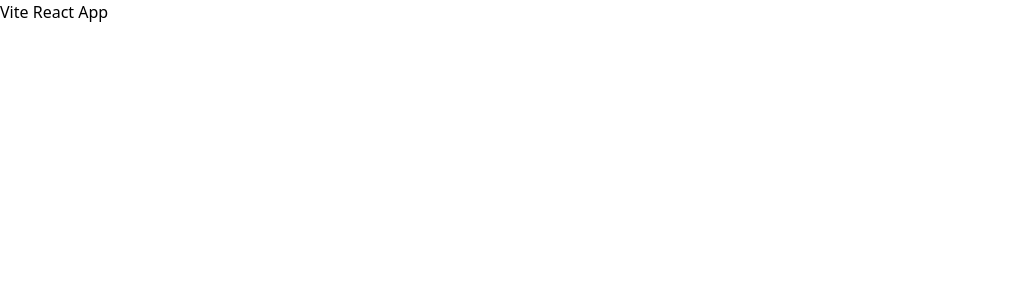
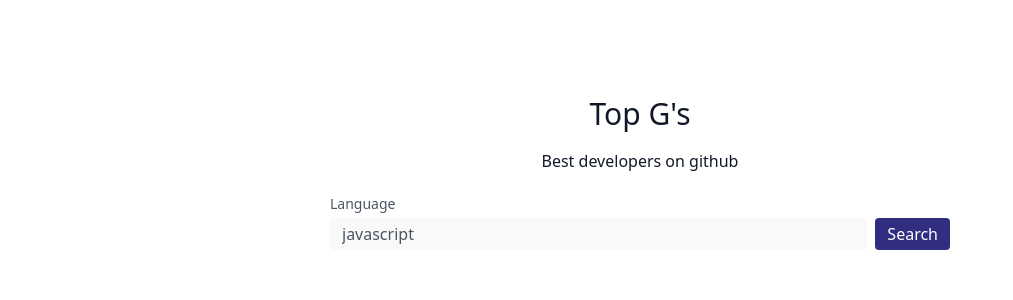
Before and after one commit to likurg42/rs-school-react-2023-Q1, a React (Vite) app in the folder react-app/: page / in a window 1280 px wide. Shown: the top 300 px of the page, without its empty margins (0-1013 px from the left). Built offline with nearby package versions, Linux system fonts and the light colour scheme; a web font is replaced by a local one.

Commit message:
feat: add header with search form

```diff
--- a/react-app/src/App.tsx
+++ b/react-app/src/App.tsx
@@ -1,11 +1,40 @@
-import React from 'react';
+import React, { PropsWithChildren } from 'react';
+import Header from './components/Header/Header';
+import SearchForm from './components/Search/SearchForm';
 
-export default class App extends React.Component<{}, {}> {
-  constructor(props: {}) {
+
+interface State {
+  currentLanguage: string;
+}
+
+export default class App extends React.Component<PropsWithChildren, State> {
+
+  constructor(props: PropsWithChildren) {
     super(props);
+    this.state = {
+      currentLanguage: localStorage.getItem('currentLanguage') || 'javascript',
+    };
+    this.setCurrentLanguage = this.setCurrentLanguage.bind(this);
+  }
+
+
+  setCurrentLanguage(language: string) {
+    this.setState(() => ({
+      currentLanguage: language,
+    }));
+    localStorage.setItem('currentLanguage', language);
   }
 
   render() {
-    return <h1>Vite React App</h1>
+    return (
+      <div className="lg:container px-5 py-24 mx-auto text-gray-900">
+        <Header>
+          <SearchForm
+            setCurrentLanguage={this.setCurrentLanguage}
+            currentLanguage={this.state.currentLanguage}
+          />
+        </Header>
+      </div>
+    );
   }
 }
--- /dev/null
+++ b/react-app/src/components/Header/Header.tsx
@@ -0,0 +1,19 @@
+import { Component, PropsWithChildren } from 'react';
+
+export default class Header extends Component<PropsWithChildren> {
+  constructor(props: PropsWithChildren) {
+    super(props);
+  }
+
+  render() {
+    return (
+      <header className="mb-12 flex w-full flex-col text-center">
+        <h1 className="mb-4 text-2xl font-medium title-font sm:text-3xl">
+          Top G&apos;s
+        </h1>
+        <p className="leading-relaxed mb-4">Best developers on github</p>
+        {this.props.children}
+      </header>
+    )
+  }
+}
--- /dev/null
+++ b/react-app/src/components/Search/SearchForm.tsx
@@ -0,0 +1,74 @@
+import React, { ChangeEvent, PropsWithChildren } from 'react';
+
+interface Props {
+  setCurrentLanguage: (language: string) => void;
+  currentLanguage: string;
+}
+
+interface State {
+  form: {
+    language: string,
+  };
+}
+
+export default class SearchForm extends React.Component<PropsWithChildren<Props>, State> {
+  constructor(props: Props) {
+    super(props);
+    const language = localStorage.getItem('language') || props.currentLanguage;
+    this.state = {
+      form: {
+        language,
+      }
+    };
+
+    this.handleChange = this.handleChange.bind(this);
+    this.handleSubmit = this.handleSubmit.bind(this);
+  }
+
+  handleSubmit(e:React.FormEvent<HTMLFormElement>) {
+    e.preventDefault();
+    this.props.setCurrentLanguage(this.state.form.language)
+  }
+
+  handleChange(e:ChangeEvent<HTMLInputElement>){
+    const {name, value} = e.target;
+    console.log(name, value);
+    this.setState((s) => ({
+      form: {...s.form, [name]: value},
+    }))
+    localStorage.setItem('language', value);
+  }
+
+  render() {
+    return (
+      <form
+        className="lg:w-1/2 mx-auto"
+        onSubmit={this.handleSubmit}
+      >
+        <div className="flex gap-2 items-end">
+          <div className="relative flex-auto text-left">
+            <label
+            className="leading-7 text-sm text-gray-600"
+              htmlFor="language"
+            >
+              Language
+            </label>
+            <input
+              className="w-full bg-gray-100 bg-opacity-50 rounded border-gray-300 focus:border-indigo-300 focus:bg-white focus:ring-4 focus:ring-indigo-200 text-base outline-none text-gray-600 py-1 px-3 transition-colors duration-200 ease-in-out"
+              type="text"
+              name="language"
+              value={this.state.form.language}
+              onChange={this.handleChange}
+            />
+          </div>
+          <button
+            className="bg-indigo-900 text-white rounded py-1 px-3 active:scale-105"
+            type="submit"
+          >
+            Search
+          </button>
+        </div>
+      </form>
+    );
+  }
+}
```
